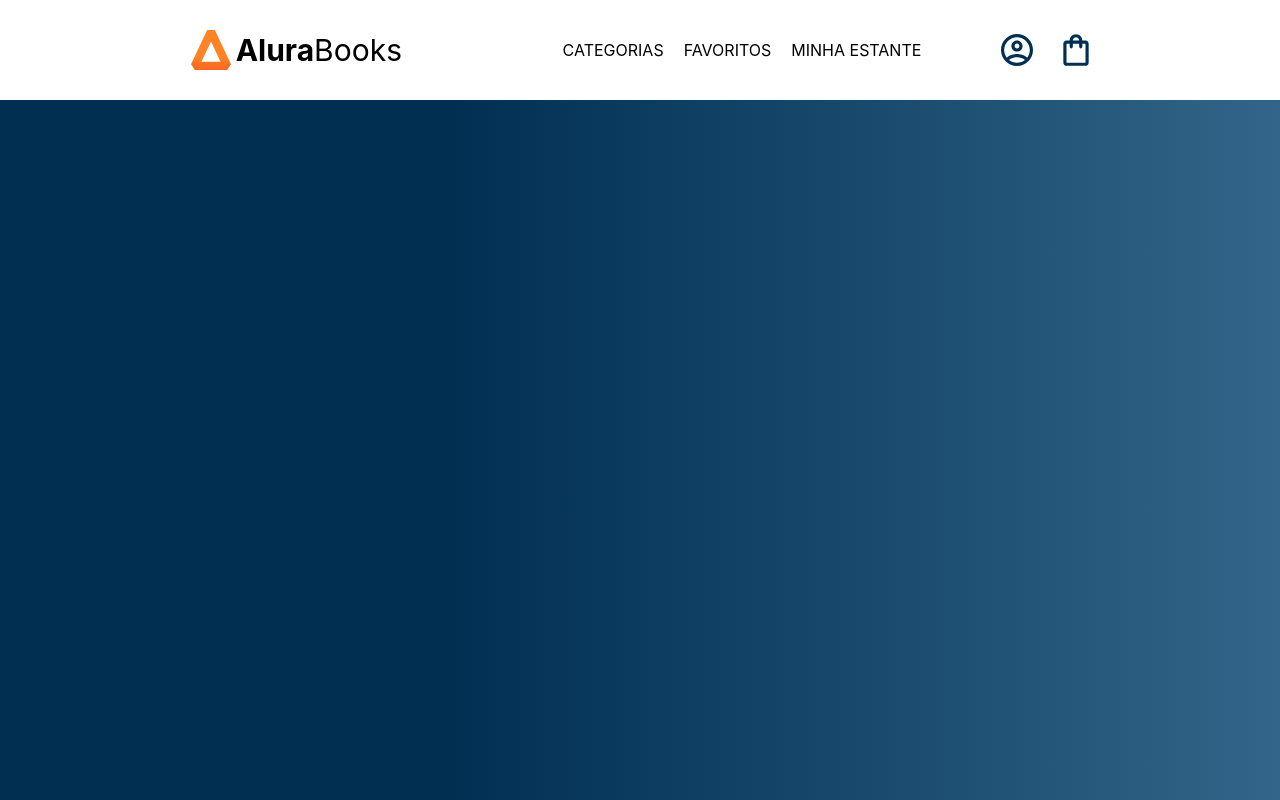
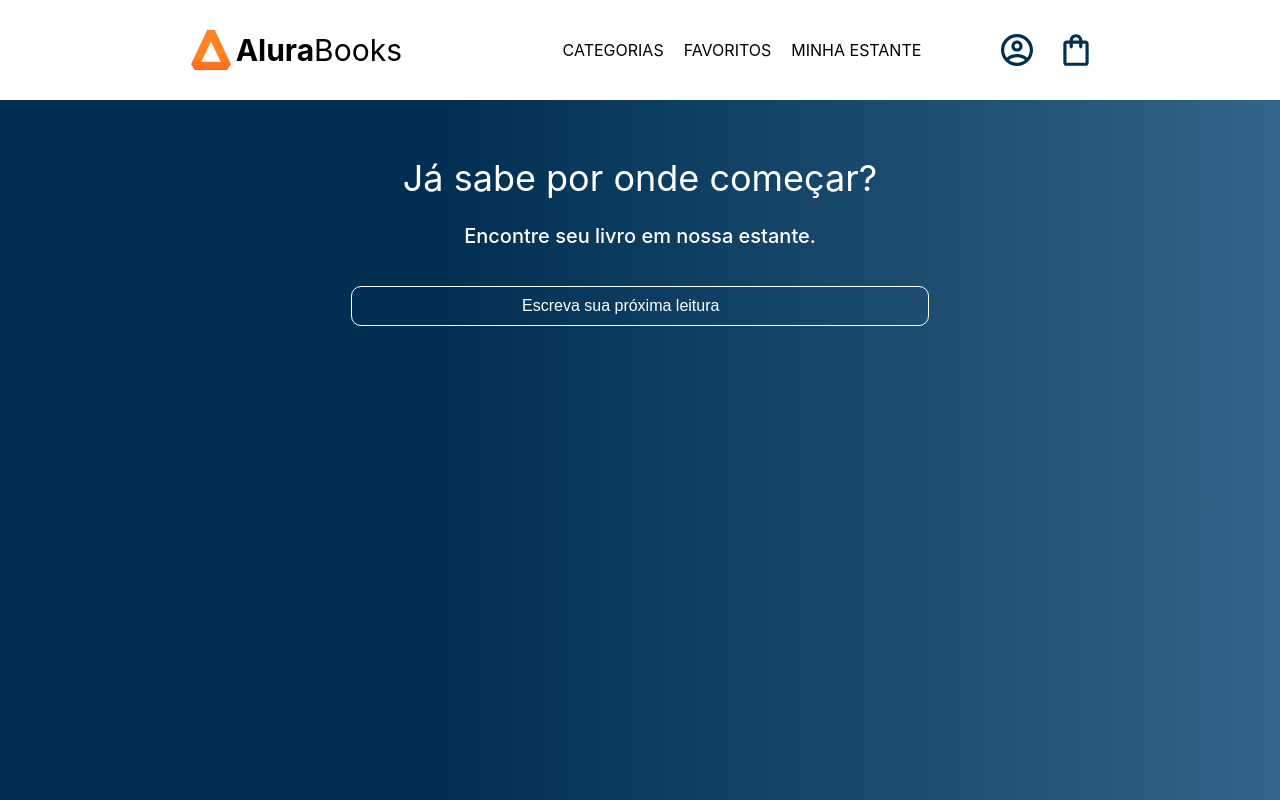
Before and after one commit to oharaju/alura-books, a React (Create React App) app: page / in a window 1280 px wide. Shown: the top 800 px of the page. Built offline with nearby package versions, Linux system fonts and the light colour scheme.

Commit message:
feat: add search input

```diff
--- a/src/App.js
+++ b/src/App.js
@@ -5,8 +5,8 @@ import Home from './components/Home'
 function App() {
   return (
     <>
-      <Header></Header>
-      <Home></Home>
+      <Header/>
+      <Home/>
     </>
   );
 }
--- a/src/components/Home/index.jsx
+++ b/src/components/Home/index.jsx
@@ -1,8 +1,13 @@
-import {Hero} from './styles';
+import {Hero, Title, Subtitle} from './styles';
+import InputSearch from '../InputSearch/styles';
 
 const Home = () => (
   <>
-    <Hero></Hero>
+    <Hero>
+      <Title>Já sabe por onde começar?</Title>
+      <Subtitle>Encontre seu livro em nossa estante.</Subtitle>
+      <InputSearch type="text" placeholder="Escreva sua próxima leitura"/>
+    </Hero>
   </>
 );
 
--- a/src/components/Home/styles.js
+++ b/src/components/Home/styles.js
@@ -5,5 +5,20 @@ export const Hero = styled.div`
   background-image: linear-gradient(90deg, #002F52 35%, #326589);
   color: ${colors.colorWhite};
   height: 100vh;
-  padding: 20px;
+  padding: 60px;
+  display: flex;
+  flex-direction: column;
+  align-items: center;
 `
+
+export const Title = styled.h1`
+  color: #FFF;
+  font-size: 36px;
+  margin-bottom: 30px;
+`
+
+export const Subtitle = styled.p`
+  font-size: 20px;
+  font-weight: 500;
+  margin-bottom: 40px;
+`
--- /dev/null
+++ b/src/components/InputSearch/styles.js
@@ -0,0 +1,21 @@
+import styled from "styled-components";
+import colors from "../../tokens/colors";
+import fontSizes from "../../tokens/fontSizes";
+
+const InputSearch = styled.input`
+  background-color: transparent;
+  border-radius: 10px;
+  border: 1px solid ${colors.colorWhite};
+  font-size: ${fontSizes.sm};
+  padding: 10px 170px;
+  outline: 0;
+  width: 236px;
+  color: ${colors.colorWhite};
+
+  &::placeholder {
+    color: ${colors.colorWhite};
+    font-size: ${fontSizes.sm};
+  }
+`
+
+export default InputSearch;
```
